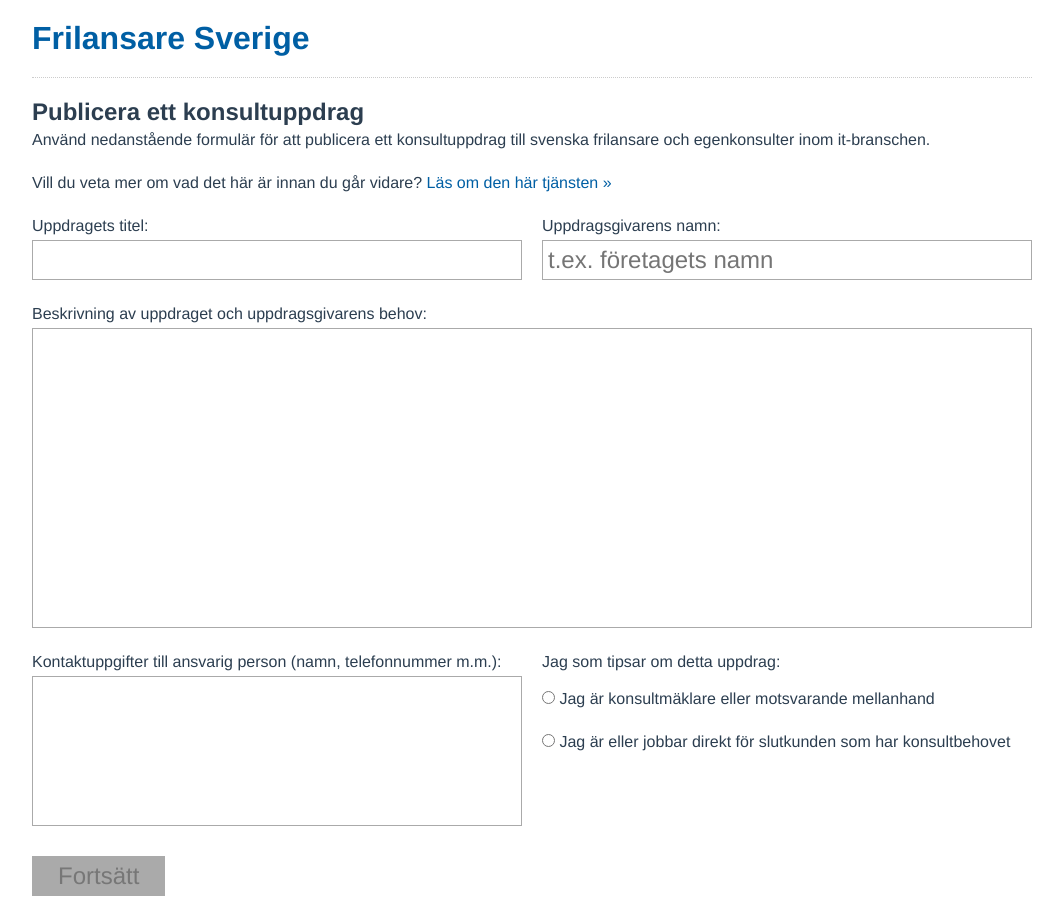
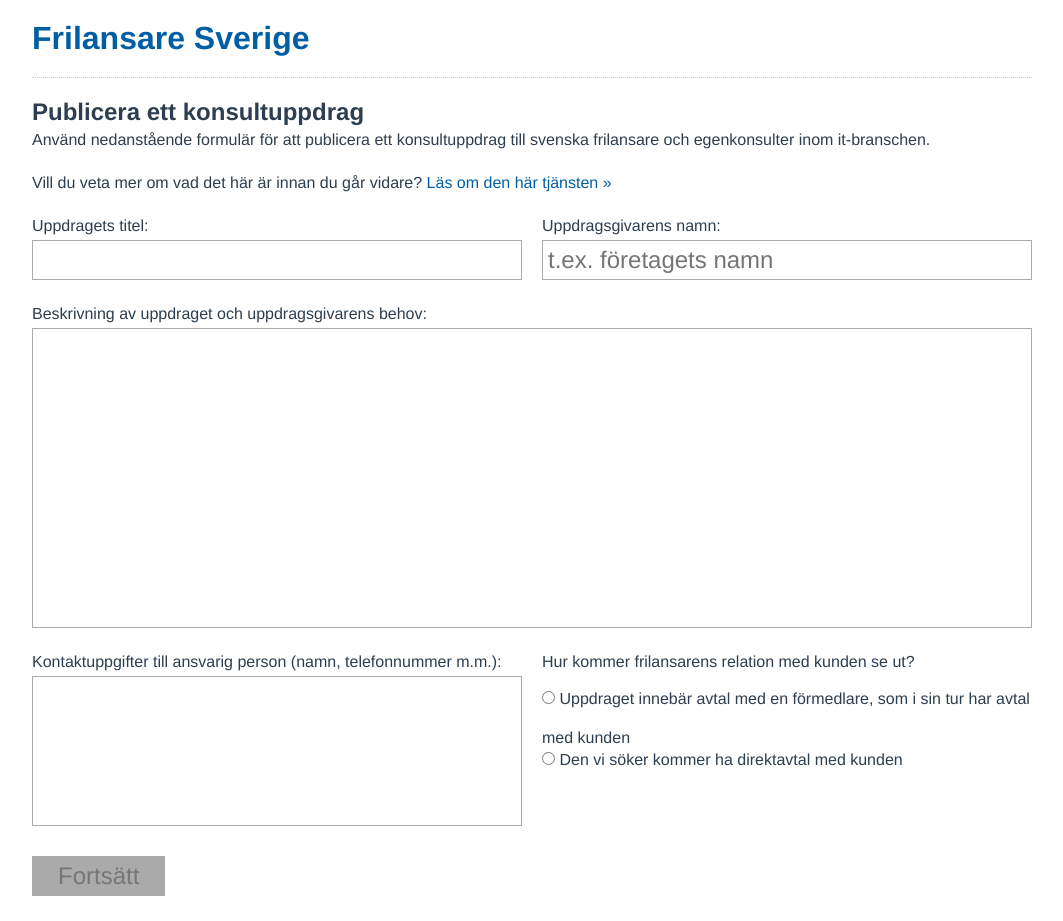
Before and after one commit to frilansaresverige/uppdrag-integration, a Vue app in the folder frontend/: page / in a window 1280 px wide. Shown: the whole page, without its empty margins (108-1171 px from the left). Built offline with nearby package versions, Linux system fonts and the light colour scheme.

Commit message:
Tydliggör hur frilansarens relation med kunden ser ut (#10)

```diff
--- a/frontend/src/views/Main.vue
+++ b/frontend/src/views/Main.vue
@@ -62,16 +62,16 @@
         </div>
 
         <div class="column">
-          <label>Jag som tipsar om detta uppdrag:</label>
+          <label>Hur kommer frilansarens relation med kunden se ut?</label>
 
           <label class="radio">
             <input v-model="assignment.senderType" type="radio" value="BROKER" />
-            Jag är konsultmäklare eller motsvarande mellanhand
+            Uppdraget innebär avtal med en förmedlare, som i sin tur har avtal med kunden
           </label>
 
           <label class="radio">
             <input v-model="assignment.senderType" type="radio" value="DIRECT" />
-            Jag är eller jobbar direkt för slutkunden som har konsultbehovet
+            Den vi söker kommer ha direktavtal med kunden
           </label>
         </div>
       </div>
```
